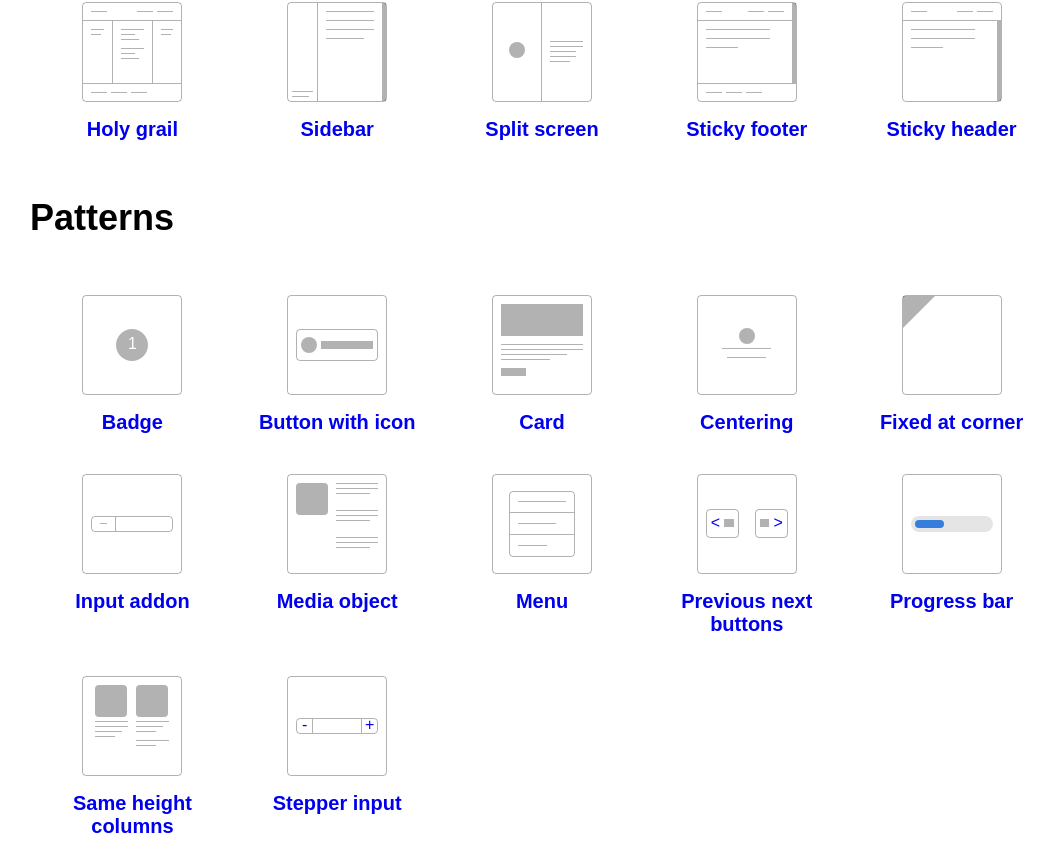
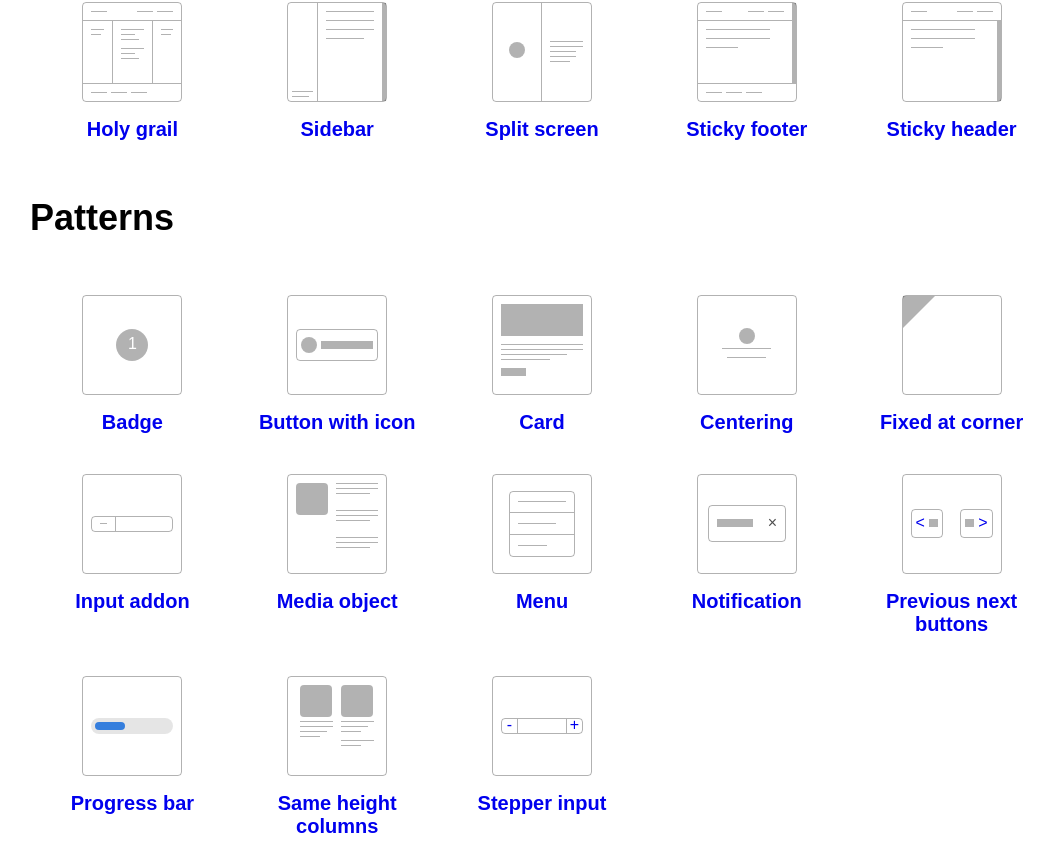
Before and after one commit to phuocng/csslayout, a React (Vite) app: page / in a window 1280 px wide. Shown: the part 363-1216 px from the top of the page, without its empty margins (98-1152 px from the left). Built offline with nearby package versions, Linux system fonts and the light colour scheme; a small style sheet from the web is missing.

Commit message:
Add notification

```diff
--- a/client/App.jsx
+++ b/client/App.jsx
@@ -11,6 +11,7 @@ import HolyGrail from './layouts/holy-grail/Details';
 import InputAddon from './layouts/input-add-on/Details';
 import MediaObject from './layouts/media-object/Details';
 import Menu from './layouts/menu/Details';
+import Notification from './layouts/notification/Details';
 import PreviousNextButtons from './layouts/previous-next-buttons/Details';
 import ProgressBar from './layouts/progress-bar/Details';
 import SameHeightColumns from './layouts/same-height-columns/Details';
@@ -34,6 +35,7 @@ const App = () => {
                 <Route exact={true} path='/input-add-on'><InputAddon /></Route>
                 <Route exact={true} path='/media-object'><MediaObject /></Route>
                 <Route exact={true} path='/menu'><Menu /></Route>
+                <Route exact={true} path='/notification'><Notification /></Route>
                 <Route exact={true} path='/previous-next-buttons'><PreviousNextButtons /></Route>
                 <Route exact={true} path='/progress-bar'><ProgressBar /></Route>
                 <Route exact={true} path='/same-height-columns'><SameHeightColumns /></Route>
--- a/client/Home.jsx
+++ b/client/Home.jsx
@@ -10,6 +10,7 @@ import HolyGrailCover from './layouts/holy-grail/Cover';
 import InputAddonCover from './layouts/input-add-on/Cover';
 import MediaObjectCover from './layouts/media-object/Cover';
 import MenuCover from './layouts/menu/Cover';
+import NotificationCover from './layouts/notification/Cover';
 import PreviousNextButtonCover from './layouts/previous-next-buttons/Cover';
 import ProgressBarCover from './layouts/progress-bar/Cover';
 import SameHeightColumnsCover from './layouts/same-height-columns/Cover';
@@ -128,6 +129,12 @@ const Home = () => {
                         </Link>
                     </div>
                     <div className="pa1 w-20">
+                        <Link to="/notification" className="link flex flex-column items-center justify-center tc hover-bg-black-10 br2 pa3">
+                            <NotificationCover />
+                            <h4 className="f4 mv0 pt3">Notification</h4>
+                        </Link>
+                    </div>
+                    <div className="pa1 w-20">
                         <Link to="/previous-next-buttons" className="link flex flex-column items-center justify-center tc hover-bg-black-10 br2 pa3">
                             <PreviousNextButtonCover />
                             <h4 className="f4 mv0 pt3">Previous next buttons</h4>
--- /dev/null
+++ b/client/layouts/notification/Cover.jsx
@@ -0,0 +1,19 @@
+import React from 'react';
+
+import Frame from '../../placeholders/Frame';
+import Rectangle from '../../placeholders/Rectangle';
+
+const Cover = () => {
+    return (
+        <Frame>
+            <div className="h-100 flex flex-column items-center justify-center">
+                <div className="flex items-center justify-between ba b--black-30 br2 w-80 pa2">
+                    <div className="w-60"><Rectangle /></div>
+                    <div className="black-70">&times;</div>
+                </div>
+            </div>
+        </Frame>
+    );
+};
+
+export default Cover;
--- /dev/null
+++ b/client/layouts/notification/Details.jsx
@@ -0,0 +1,60 @@
+import React from 'react';
+
+import DetailsLayout from '../../DetailsLayout';
+import Block from '../../placeholders/Block';
+import BrowserFrame from '../../placeholders/BrowserFrame';
+import SampleCode from '../../SampleCode';
+import useDocumentTitle from '../../hooks/useDocumentTitle';
+
+const Details = () => {
+    useDocumentTitle('CSS Layout ∙ Notification');
+
+    return (
+        <DetailsLayout>
+            <h1 className="f1 tc">Notification</h1>
+            <BrowserFrame
+                content={
+                    <div className="h-100 flex flex-column items-center justify-center">
+                        <div className="b--black-30 ba br2 flex justify-between w-60">
+                            <div className="pa3 w-80"><Block numberOfBlocks={5} /></div>
+                            <button className="black-30 bn f2 flex h2 items-center justify-center w2" style={{ marginRight: '1px' }}>
+                                <svg
+                                    viewBox="0 0 24 24"
+                                    style={{
+                                        stroke: 'rgb(0, 0, 0)',
+                                        fill: 'none',
+                                        strokeWidth: 1,
+                                        strokeLinecap: 'round',
+                                        strokeLinejoin: 'round',
+                                        height: '16px',
+                                        width: '16px'
+                                    }}>
+                                        <path d="M12,0.5c6.351,0,11.5,5.149,11.5,11.5S18.351,23.5,12,23.5S0.5,18.351,0.5,12S5.649,0.5,12,0.5z M7,7l10,10 M17,7L7,17" />
+                                </svg>
+                            </button>
+                        </div>
+                    </div>
+                }
+                source={
+<SampleCode
+lang="html"
+code={`
+<div style="
+    display: flex;
+    justify-content: space-between;
+">
+    <!-- Content -->
+    ...
+
+    <!-- Close button sticks to the right -->
+    ...
+</div>
+`}
+/>
+                }
+            />
+        </DetailsLayout>
+    );
+};
+
+export default Details;
```
